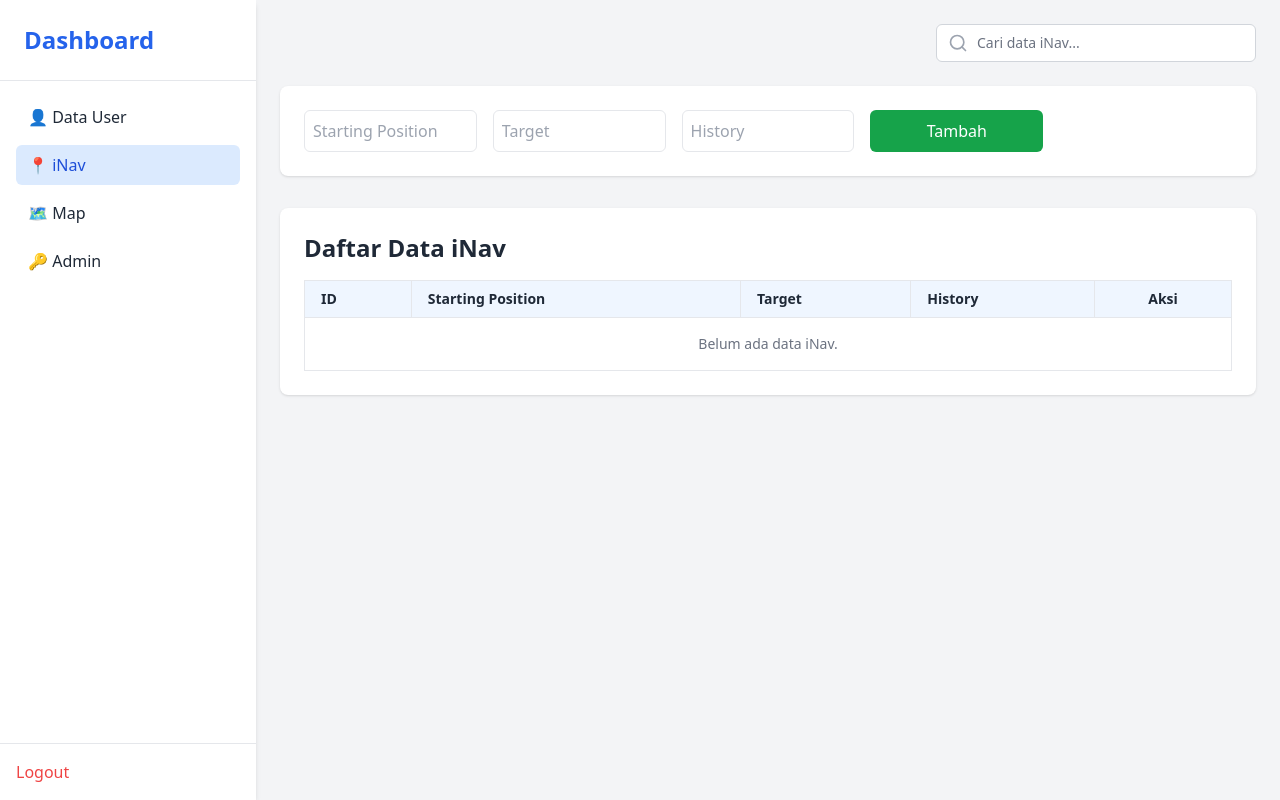
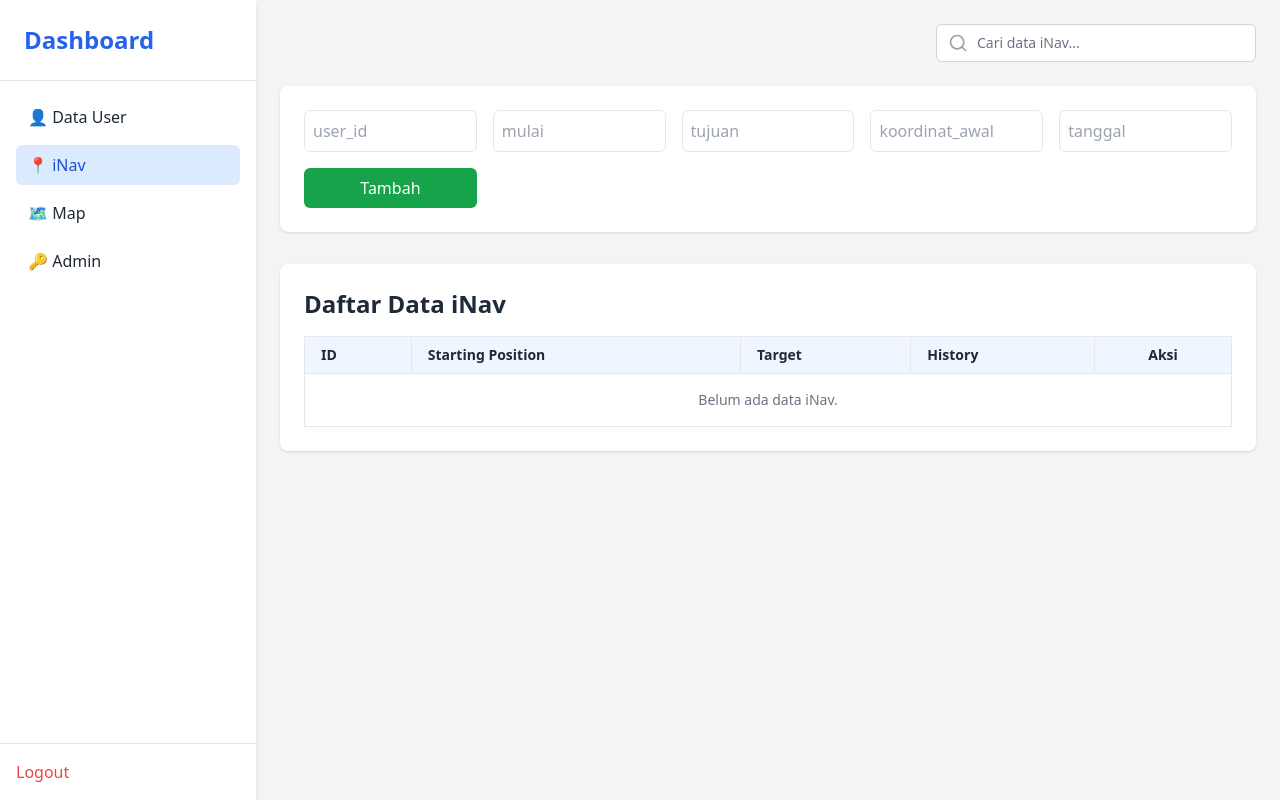
Before and after one commit to alifwahyu112/indoor-nav-backend, a Node server app: template views/inav.ejs in a window 1280 px wide. Run offline with Node 20, Linux system fonts and the light colour scheme; the template is opened without the code that fills it, so the values that code supplies are empty; some libraries are stand-ins or nearby versions.

Commit message:
update backend navigasi

```diff
--- a/server.js
+++ b/server.js
@@ -166,9 +166,9 @@ app.get("/inav", (req, res) => {
 });
 
 app.post("/tambah-inav", (req, res) => {
-  const { starting_position, target, history } = req.body;
-  const sql = `INSERT INTO inav (starting_position, target, history) VALUES (?, ?, ?)`;
-  db.query(sql, [starting_position, target, history], err => {
+  const { user_id, mulai, tujuan, koordinat_awal, tanggal } = req.body;
+  const sql = `INSERT INTO inav (user_id, tujuan, koordinat_awal, tanggal) VALUES (?, ?, ?)`;
+  db.query(sql, [user_id, mulai, tujuan, koordinat_awal, tanggal], err => {
     if (err) return res.status(500).send("Database Error");
     res.redirect("/inav");
   });
--- a/views/inav.ejs
+++ b/views/inav.ejs
@@ -50,9 +50,11 @@
       </header>
 
       <form action="/tambah-inav" method="POST" class="grid grid-cols-2 md:grid-cols-5 gap-4 bg-white p-6 rounded-lg shadow">
-        <input type="text" name="starting_position" placeholder="Starting Position" class="border p-2 rounded-md" required>
-        <input type="text" name="target" placeholder="Target" class="border p-2 rounded-md" required>
-        <input type="text" name="history" placeholder="History" class="border p-2 rounded-md" required>
+        <input type="text" name="suser_id" placeholder="user_id" class="border p-2 rounded-md" required>
+        <input type="text" name="mulai" placeholder="mulai" class="border p-2 rounded-md" required>
+        <input type="text" name="tujuan" placeholder="tujuan" class="border p-2 rounded-md" required>
+        <input type="text" name="koordinat_awal" placeholder="koordinat_awal" class="border p-2 rounded-md" required>
+        <input type="text" name="tanggal" placeholder="tanggal" class="border p-2 rounded-md" required>
 
         <button type="submit" class="bg-green-600 text-white px-4 py-2 rounded-md hover:bg-green-700 col-span-2 md:col-span-1">
             Tambah
```
